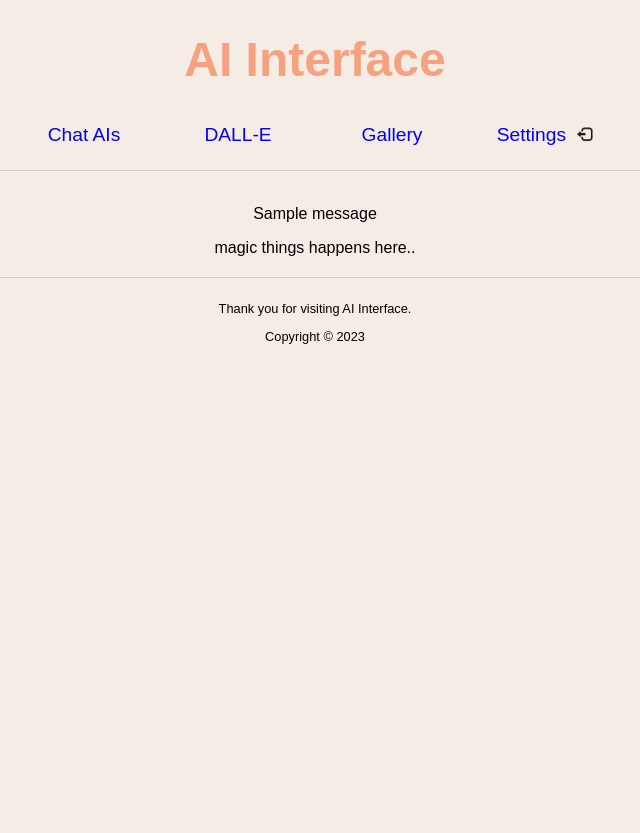
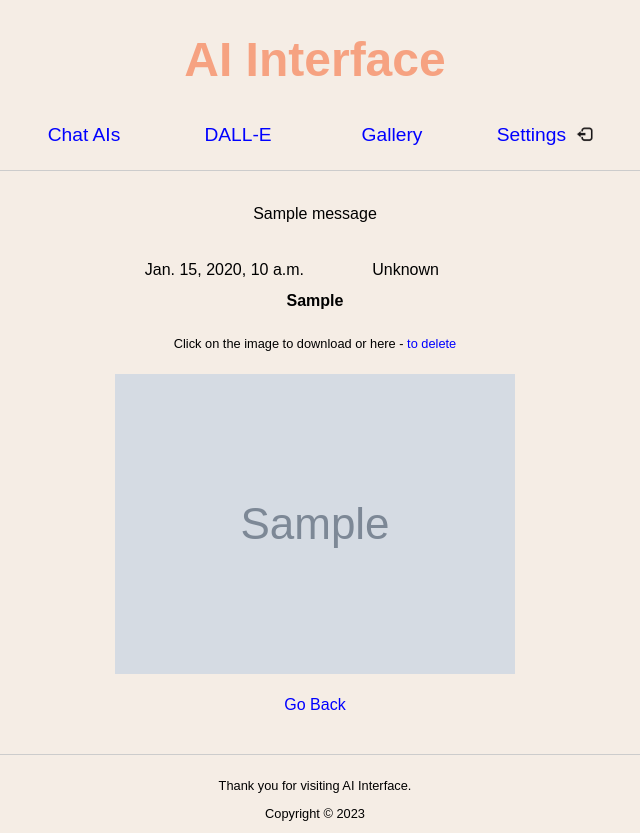
Before and after one commit to 0xDyno/OpenAI-Web, a Django app: page /gallery/image/1/ in a window 1280 px wide. Shown: the whole page, without its empty margins (325-965 px from the left). Before the commit the page ends 344 px from the top, so only its background shows below. Run offline with Django 4.2, Linux system fonts and the light colour scheme; a user stored in the database is signed in; tables that the repository leaves empty hold one stand-in row (values such as "Sample post"); grey boxes marked "Sample" are stand-in pictures; one stand-in notice (Sample message) is shown.

Commit message:
First version to display generated images and basic actions - Delete / Download - Done

```diff
--- a/src/image_gen/models.py
+++ b/src/image_gen/models.py
@@ -10,6 +10,8 @@
 
     prompt = models.TextField()
     image = models.ImageField(upload_to="image_gen/static/images")
+    path = models.CharField(max_length=200, default="images/")
+
     resolution = models.CharField(max_length=9)
     created = models.DateTimeField(auto_now_add=True)
 
--- a/src/image_gen/templates/gallery_page.html
+++ b/src/image_gen/templates/gallery_page.html
@@ -2,6 +2,8 @@
 
 {% block content %}
 
-<p>{{ message }}</p>
+    {{ message }}
+
+    {% include "_saved_images.html" %}
 
 {% endblock %}
--- a/src/image_gen/templates/image_page.html
+++ b/src/image_gen/templates/image_page.html
@@ -2,6 +2,33 @@
 
 {% block content %}
 
-<p>magic things happens here.. </p>
+    <p>{{ message }}</p>
+
+    {% if image %}
+        {% load static %}
+        <div class="one_image">
+            <table class="one_image">
+                <tr>
+                    <td class="td"> {{ image.created }} </td>
+                    <td class="td"> {{ size }}</td>
+                </tr>
+                <tr>
+                    <th colspan="2"> {{ image.prompt }} </th>
+                </tr>
+            </table>
+
+            <table class="one_image">
+                <p style="font-size: 0.8em">
+                    Click on the image to download or here -
+                    <a href="{% url "delete_image" image.pk %}"> to delete</a>
+                </p>
+                <a href="{% static image.path %}" download="">
+                    <img src="{% static image.path %}" class="image_details" alt="generated image" id="img">
+                </a>
+                <br><br>
+                <a href="{% url "gallery" %}"> Go Back</a>
+            </table>
+        </div>
+    {% endif %}
 
 {% endblock %}
--- a/src/image_gen/urls.py
+++ b/src/image_gen/urls.py
@@ -11,5 +11,6 @@ urlpatterns = [
 
     path(r"gallery/", views.gallery_page, name="gallery"),
     path(r"gallery/image/<int:pk>/", views.image_page, name="gallery_image"),
-    path(r"image_generator/download/<path:url>/<str:prompt>/<int:size>/", views.download_page, name="download"),
+    path(r"gallery/image/delete/<int:pk>/", views.delete_image_page, name="delete_image"),
+    path(r"gallery/download/<path:url>/<str:prompt>/<int:size>/", views.download_page, name="download"),
 ]
--- a/src/image_gen/utils.py
+++ b/src/image_gen/utils.py
@@ -47,48 +47,58 @@ def increase_image_resolution(url: str):
            "But it's not ready, sorry..".format(url)
 
 
-def get_saved_imgs(user) -> list:
-    """Return format:
-    Date - Size - prompt
-    img1 img2 img3
+def get_saved_imgs(user, number=500) -> list:
+    """Return format -> list with dicts:
+    [
+        {
+            "date": date,
+            "size": last_size,
+            "prompt": last_prompt,
+            "images": ["images/some_chars.png", "url_2", "url_3", "url_4"],
+        },
+        {"size": last_size, "prompt": last_prompt, "date": date, "images": [list with urls]},
+        {"size": last_size, "prompt": last_prompt, "date": date, "images": [list with urls]},
+        {"size": last_size, "prompt": last_prompt, "date": date, "images": [list with urls]},
+    ]
     """
     raw = list(GeneratedImageModel.objects.filter(user=user))
-    total = len(raw)
-    raw = raw[total-20:]
+    raw = raw[-number:] if number else raw
 
     result = divide_by_prompt(raw, [])
+    [print(x) for x in result]
     return result
 
 
-def divide_by_prompt(raw: list, result: list, current_dict: dict = None, last_prompt: str = None, number=1) -> list:
+def divide_by_prompt(raw: list, result: list, current_dict: dict = None,
+                     last_prompt: str = None, last_size: int = None) -> list:
     """
-    Function serves goal to divide images to sets with the save prompt (same set).
+    Function serves goal to divide images to sets with the save prompt & size.
 
-    Recursion. If we have elements in raw - get it, delete from the list. If last_prompt == current prompt - that
-        element should be in current_dict, and we need increase number. If last_prompt != current prompt - that
-        means it's end for old dict, we save it and start new one where we add new set with same prompt
+    Recursion. If we have elements in raw - get last, delete from the list.
+        If last_prompt != current prompt - that means it's first iteration or end for old dict. We need to check it...
+    if we have elements in current_dict - save info fist. Then init - last info, date, current_dict etc..
+        If last_prompt == current prompt - that element should be in current_dict, append and move on again to recursion
     """
     if raw:
         img = raw.pop()
 
-        if last_prompt == img.prompt:
-            number += 1
-            current_dict["number"] = range(number)
-            current_dict[number] = img
-            return divide_by_prompt(raw, result, current_dict, last_prompt, number)
+        if last_prompt == img.prompt and img.resolution == last_size:
+            current_dict["images"].append(img)
+            return divide_by_prompt(raw, result, current_dict, last_prompt, last_size)
         else:
             if current_dict:
                 result.append(current_dict)
+
+            last_size = img.resolution
             last_prompt = img.prompt
             date = datetime.date(img.created).strftime("%d-%m-%Y")
             current_dict = {
-                "number": 1,
-                1: img,
                 "size": get_resolution(img.resolution),
                 "prompt": last_prompt,
                 "date": date,
+                "images": [img],
             }
-            return divide_by_prompt(raw, result, current_dict, last_prompt)
+            return divide_by_prompt(raw, result, current_dict, last_prompt, last_size)
     else:
         if current_dict:
             result.append(current_dict)
@@ -112,8 +122,9 @@ def save_image_to_db(request, url, prompt, size):
         r = requests.request(url=url, method="GET")
         content = ContentFile(r.content)
         name = get_img_name_from_url(url)
+        path = "images/" + name
 
-        db_image = GeneratedImageModel(user=request.user, prompt=prompt, resolution=size)
+        db_image = GeneratedImageModel(user=request.user, prompt=prompt, resolution=size, path=path)
         db_image.image.save(name=name, content=content)
         db_image.save()
 
@@ -123,7 +134,7 @@ def save_image_to_db(request, url, prompt, size):
 
 def get_img_name_from_url(url: str):
     """type should be                 star -> img_name_efwef.png <- end
-    https://any-domain.com/?any-sign-gesg&any_img_name_efwef.png?end_this_part_wont_be_added=fefwef..               """
+    https://any-domain.com/?any-sign-gesg&anyHimg_name_efwef.png?end_this_part_wont_be_added=fefwef..               """
     for part in url.split("/"):
         if part.startswith("img"):
             return part.split("?")[0]
--- a/src/image_gen/views.py
+++ b/src/image_gen/views.py
@@ -1,5 +1,5 @@
 from django.contrib.auth.decorators import login_required
-from django.shortcuts import render
+from django.shortcuts import render, redirect
 
 from main.models import Settings
 from . import forms
@@ -15,9 +15,10 @@ DEFAULT_INITIAL = {"size": forms.DalleForm.SIZES[2], "amount": 1}
 @login_required
 def ai_page(request):
     context = {}
-    saved_imgs = utils.get_saved_imgs(request.user)
+    saved_imgs = utils.get_saved_imgs(request.user, 20)
     if saved_imgs:
         context["gallery"] = saved_imgs
+        context["gallery_message"] = "Saved images:"
 
     if request.method == "POST":
         form = forms.DalleForm(request.POST)
@@ -66,7 +67,14 @@ def resolution_page(request, url, prompt, size):
 
 @login_required
 def gallery_page(request):
-    context = {"message": "Not ready yet. But magic is coming..."}
+    gallery = utils.get_saved_imgs(request.user)
+    if gallery:
+        context = {
+            "gallery_message": "Wow, you have wonderful collection!",
+            "gallery": gallery,
+        }
+    else:
+        context = {"message": "Nothing is here... But magic is coming! Try Dall-E"}
     return render(request=request, template_name="gallery_page.html", context=context)
 
 
@@ -78,9 +86,29 @@ def download_page(request, url, prompt, size):
 
 @login_required
 def image_page(request, pk):
-    if pk > 100:
-        context = {"message": "404. Not Found"}
-    else:
-        context = {"message": "Magic things happens here.."}
+    try:
+        image = GeneratedImageModel.objects.get(pk=pk)
+    except GeneratedImageModel.DoesNotExist:
+        return render(request=request, template_name="image_page.html", context={"message": "Error 404: Not found."})
 
+    if image.user != request.user and not request.user.is_superuser:
+        message = "This is private picture, you don't have permissions to view it"
+        return render(request=request, template_name="image_page.html", context={"message": message})
+
+    context = {"image": image, "size": utils.get_resolution(image.resolution)}
     return render(request=request, template_name="image_page.html", context=context)
+
+
+@login_required
+def delete_image_page(request, pk):
+    try:
+        image = GeneratedImageModel.objects.get(pk=pk)
+    except GeneratedImageModel.DoesNotExist:
+        return render(request=request, template_name="image_page.html", context={"message": "Error 404: Not found."})
+
+    if image.user != request.user and not request.user.is_superuser:
+        message = "This is private picture, you don't have permissions to delete it"
+        return render(request=request, template_name="image_page.html", context={"message": message})
+
+    image.delete()
+    return redirect(to="gallery")
--- a/src/static/web.css
+++ b/src/static/web.css
@@ -93,6 +93,17 @@ table.generated-images td {
   width: 33%
 }
 
+table.one_image {
+  width: auto;
+  text-align: center;
+  padding: 10px;
+}
+
+table.one_image td {
+  width: 50%;
+  padding: 10px;
+}
+
 input.main {
   margin-top: 10px;
   font-size: 1.2em; /* 1.2 times the size of the base font */
@@ -102,6 +113,12 @@ input.secondary {
   margin-top: 10px;
   font-size: 0.8em;
   width: 5em;
+}
+
+input.secondary_gallery {
+  margin-top: 10px;
+  font-size: 0.8em;
+  width: 7em;
 }
 
 textarea {
@@ -136,10 +153,9 @@ a:hover {
 
 .gallery {
   margin: 20px auto;
-  width: 75%; /* 75% of the width of the containing element */
-  background: #fff5d5;
+  width: 90%; /* 75% of the width of the containing element */
+  background: #fff9e8;
   padding: 10px;
-  overflow-y: scroll; /* add scrollbars if necessary */
 }
 
 .footer {
@@ -162,6 +178,14 @@ img.size {
   padding-bottom: 0;
   border: 0;
   transition: transform .2s; /* animate the zoom effect */
+}
+
+img.image_details {
+  width: auto;
+  height: auto;
+  padding-top: 10px;
+  padding-bottom: 0;
+  border: 0;
 }
 
 img.zoom {
```
Also changed, not shown: src/image_gen/templates/_saved_images.html (+33 -19 lines), src/image_gen/migrations/0003_generatedimagemodel_path.py (added), src/image_gen/templates/ai_page.html (line endings or trailing spaces).
